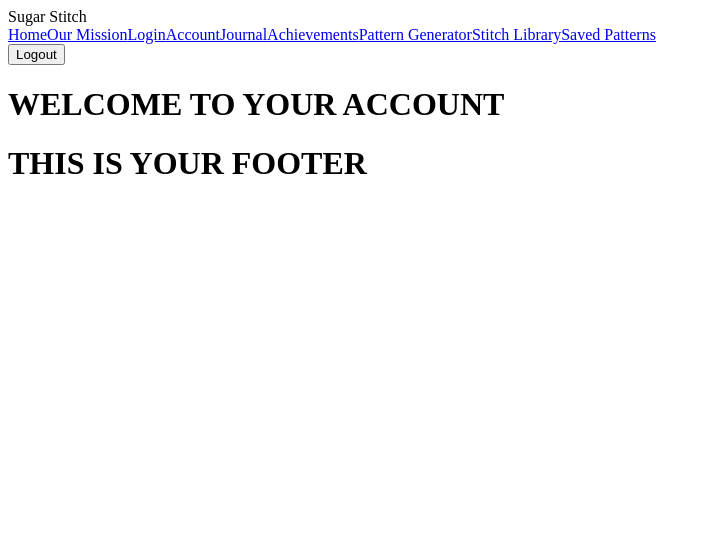
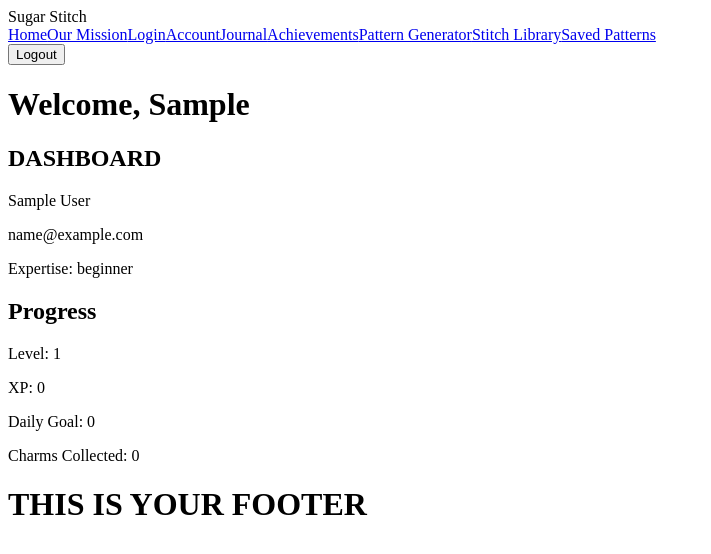
Before and after one commit to zgcamarillo/SugarStitch, a React (Vite) app in the folder client/: page /account in a window 1280 px wide. Shown: the top 554 px of the page, without its empty margins (0-711 px from the left). Built offline with nearby package versions, Linux system fonts and the light colour scheme; sample sign-in values are in the browser's storage; the HTML template or start-up script is replaced by a standard one.

Commit message:
feat: add account dashboard and return extended user data on login

```diff
--- a/client/src/components/Navbar.jsx
+++ b/client/src/components/Navbar.jsx
@@ -19,9 +19,7 @@ export default function Navbar() {
             <Link to="/saved-patterns">Saved Patterns</Link>
         </div>
 
-        <button
-            onClick={() => {
-            localStorage.clear()
+        <button onClick={() => {localStorage.clear()
              window.location.href = '/login'
             }}
         >
--- a/client/src/pages/Account.jsx
+++ b/client/src/pages/Account.jsx
@@ -1,7 +1,43 @@
 // About User, XP Donut, Calendar, small achiievement banner
 
+import { useEffect, useState } from 'react'
+
 export default function Account() {
+
+    const [user, setUser] = useState(null)
+
+    useEffect(() => {
+        const storedUser = localStorage.getItem('user')
+
+        if (storedUser) {
+            setUser(JSON.parse(storedUser))
+        }
+    }, [])
+
+    if (!user) {
+        return <h1>Loading account...</h1>
+    }
+
     return (
-        <h1>WELCOME TO YOUR ACCOUNT</h1>
+        <div>
+            <h1>Welcome, {user.firstName}</h1>
+
+            <div>
+                <h2>DASHBOARD</h2>
+
+                <p>{user.firstName} {user.lastName || ''}</p>
+                <p>{user.email}</p>
+                <p>Expertise: {user.expertise || 'beginner'}</p>
+            </div>
+
+            <div>
+                <h2>Progress</h2>
+
+                <p>Level: {user.level ?? 1}</p>
+                <p>XP: {user.xp ?? 0}</p>
+                <p>Daily Goal: {user.dailyGoal ?? 0}</p>
+                <p>Charms Collected: {user.charms?.length ?? 0 }</p>
+            </div>
+        </div>
     )
 }
```
Also changed, not shown: 1 other file (tests, documents, lock files or other folders).
